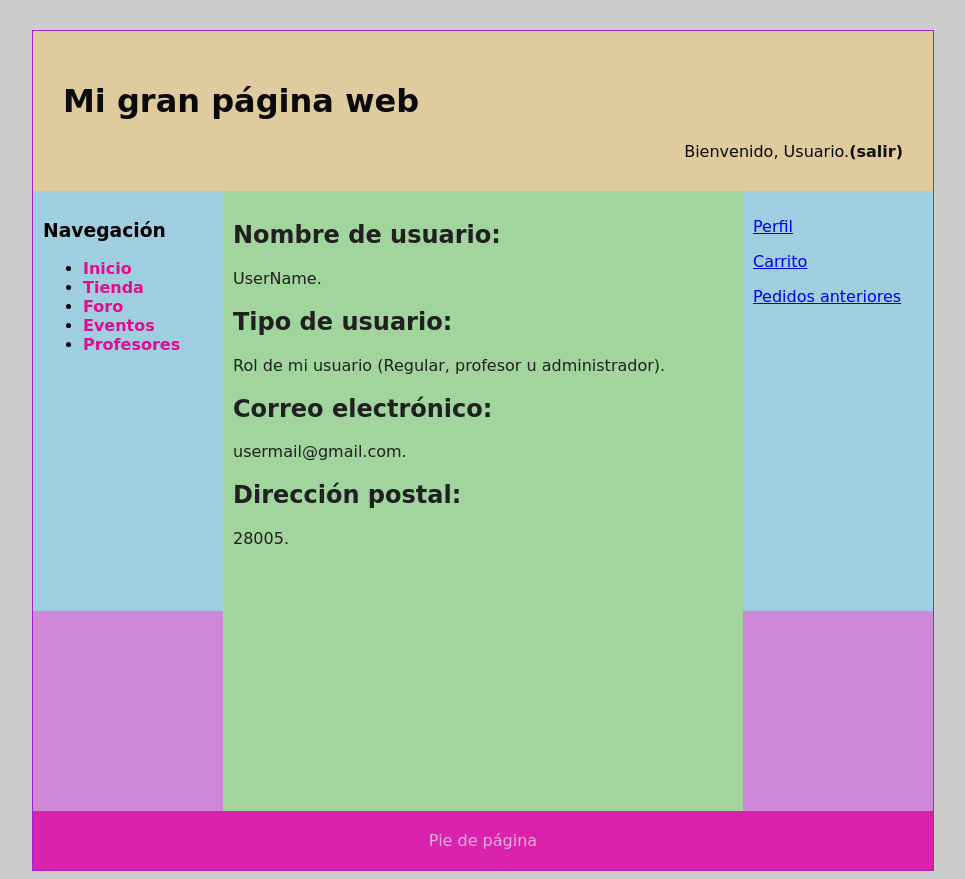
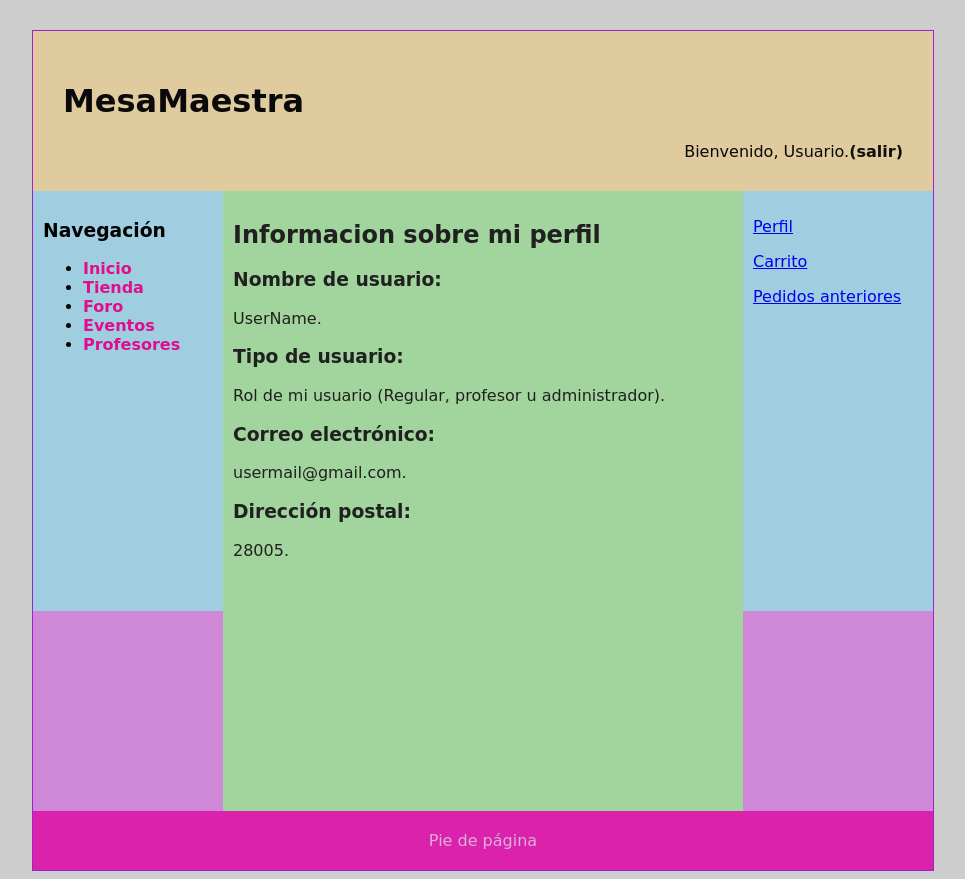
Before and after one commit to JuanUNI001/G3_SW, a PHP site: page /verPerfil.php in a window 1280 px wide. Shown: the whole page, without its empty margins (157-1122 px from the left). Run offline with PHP 8.4, Linux system fonts and the light colour scheme; the visitor is signed in with stand-in values (Sample User, id 1).

Commit message:
Titulo verPerfil y titulo de la pagina

```diff
--- a/includes/vistas/comun/cabecera.php
+++ b/includes/vistas/comun/cabecera.php
@@ -9,7 +9,7 @@ function mostrarSaludo() {
 }
 ?>
 <header>
-	<h1>Mi gran página web</h1>
+	<h1>MesaMaestra</h1>
 	<div class="saludo">
 	<?php
 		mostrarSaludo();
--- a/includes/vistas/helpers/verPerfil.php
+++ b/includes/vistas/helpers/verPerfil.php
@@ -12,23 +12,29 @@ function mostrar_contenidoPerfil()
 		$status = "Rol de mi usuario (Regular, profesor u administrador)";
 		$correo = "usermail@gmail.com";
 		$direccion = 28005;
-		$contenido=<<<EOS
+		$contenido =<<<EOS
+		<section>
+		<h2> Informacion sobre mi perfil</h2>
 			<article>
-			<h2>Nombre de usuario:</h2>
+			<h3>Nombre de usuario:</h3>
 			<p>$nombre.</p>
 			</article>
+
 			<article>
-			<h2>Tipo de usuario:</h2>
+				<h3>Tipo de usuario:</h3>
 				<p>$status.</p>
 			</article>
+
 			<article>
-			<h2>Correo electrónico:</h2>
+				<h3>Correo electrónico:</h3>
 				<p>$correo.</p>
 			</article>
+
 			<article>
-			<h2>Dirección postal:</h2>
+				<h3>Dirección postal:</h3>
 				<p>$direccion.</p>
 			</article>
+		</section>
 		EOS;
 	} else {
         $contenido=<<<EOS
```
Lines whose indentation alone changed are shown as unchanged.
